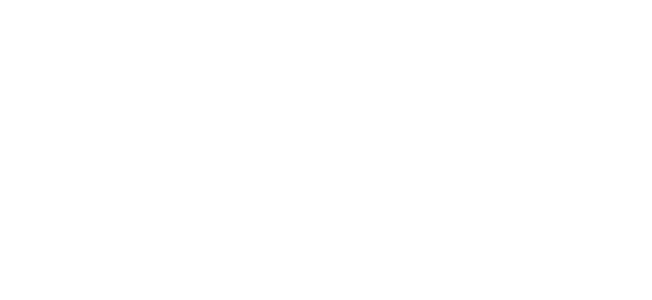
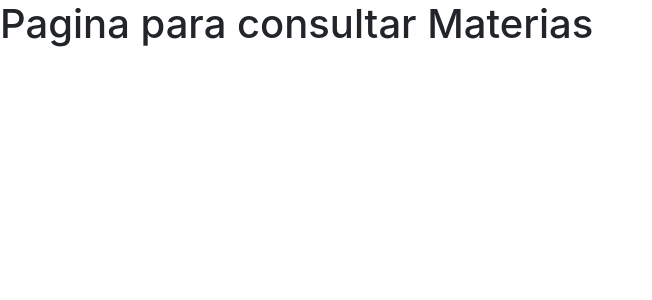
Before and after one commit to rafalobop/proyectofinalrolling-frontend, a React (Create React App) app: page /materias in a window 1280 px wide. Shown: the top 300 px of the page, without its empty margins (0-652 px from the left). Built offline with nearby package versions, Linux system fonts and the light colour scheme.

Commit message:
pagina materias

```diff
--- a/src/App.jsx
+++ b/src/App.jsx
@@ -4,6 +4,8 @@
 import Home from './pages/Home';
 import 'bootstrap/dist/css/bootstrap.min.css';
 // import Layout from './components/Layout';
+import Materias from './pages/Materias';
+
 const App = () => {
   return (
     <>
@@ -12,6 +14,7 @@
         <Switch>
           <Route exact path="/" component={Login} />
           <Route path="/home" component={Home} />
+          <Route exact path="/materias" component={Materias} />
         </Switch>
       </Router>
     </>
--- /dev/null
+++ b/src/pages/Materias.jsx
@@ -0,0 +1,11 @@
+import React from 'react'
+
+const Materias = () => {
+    return (
+        <div>
+            <h1> Pagina para consultar Materias</h1>
+        </div>
+    )
+}
+
+export default Materias
```
Also changed, not shown: src/components/Materias.jsx (added), src/components/TablaMaterias.jsx (added).
